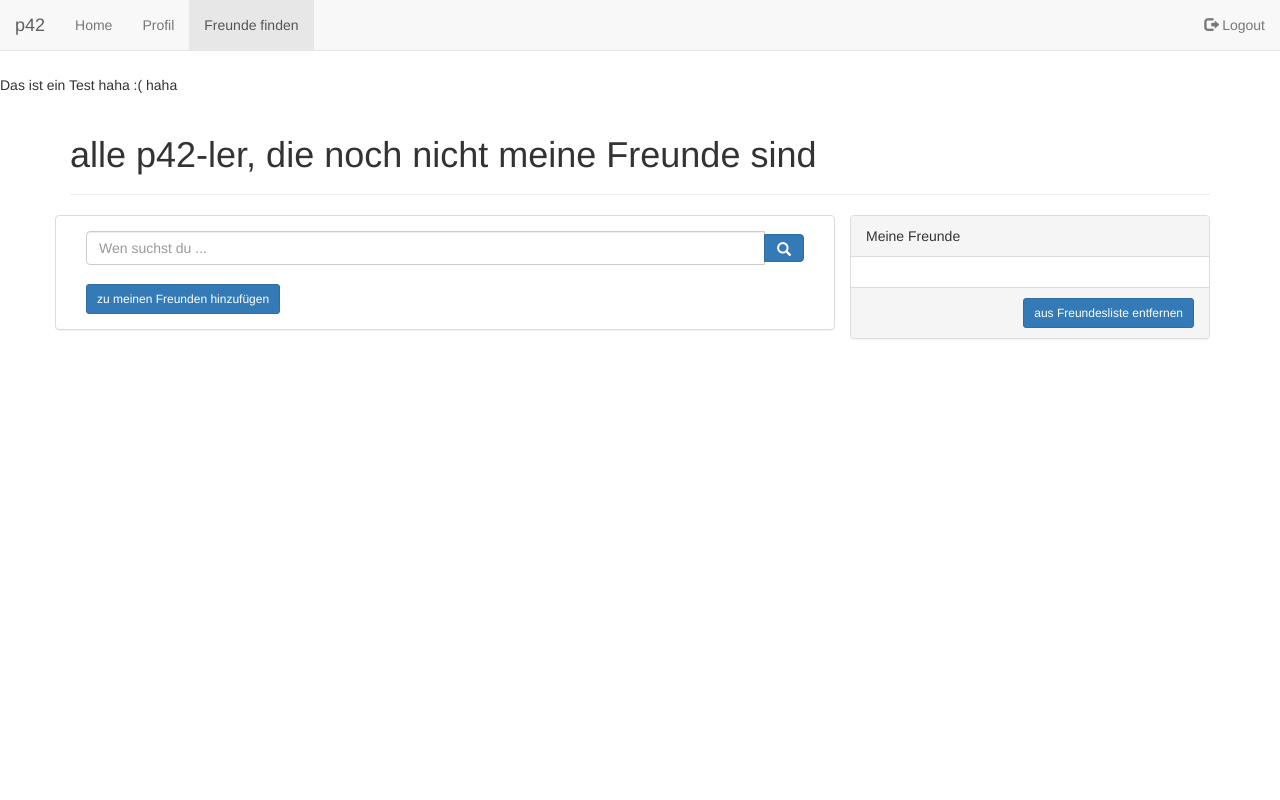
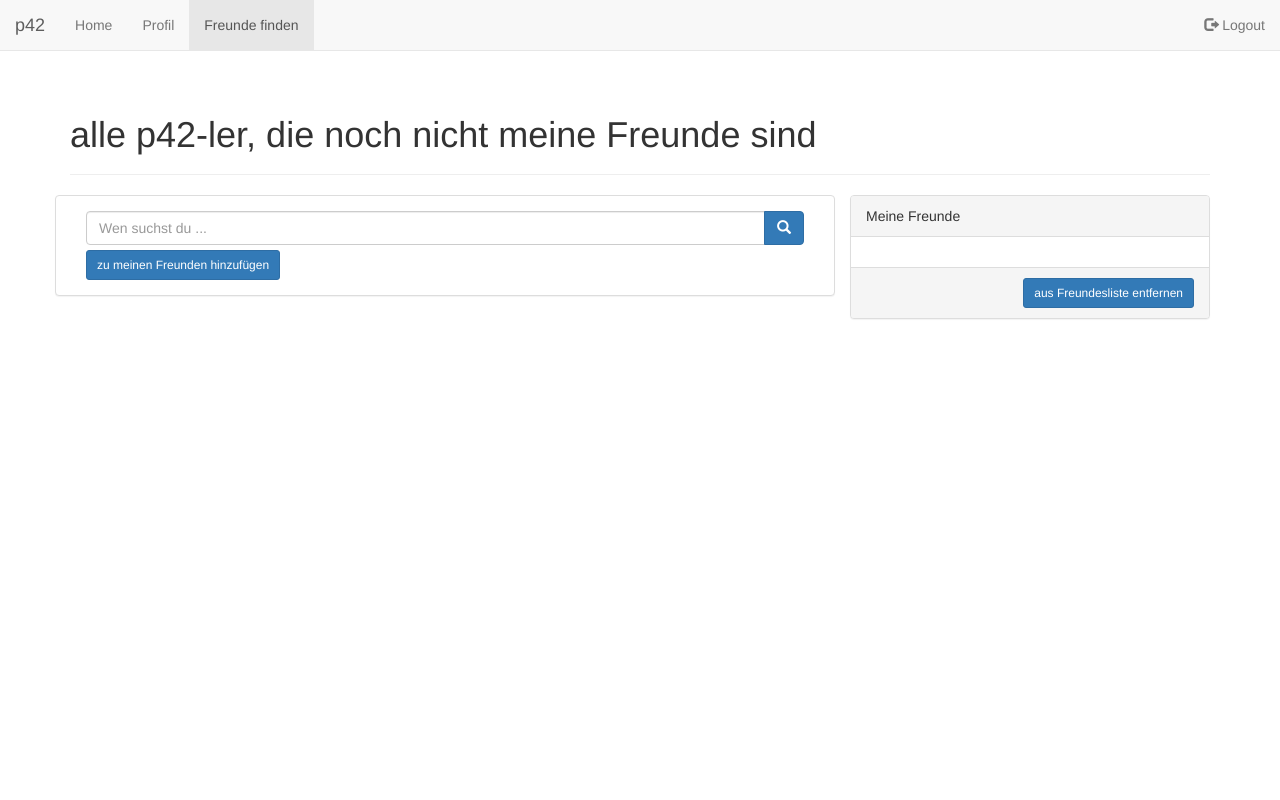
Before and after one commit to ellayel/Ajax, a PHP site: page /friends.php in a window 1280 px wide. Run offline with PHP 8.4, Linux system fonts and the light colour scheme; the visitor is signed in with stand-in values (Sample User, id 1); data that the repository does not hold is empty.

Commit message:
gelöscht Test :(

```diff
--- a/friends.php
+++ b/friends.php
@@ -1,5 +1,3 @@
-Das ist ein Test haha :( haha
-
 <?php
 session_start();
 if(!isset($_SESSION['id'])){
```
